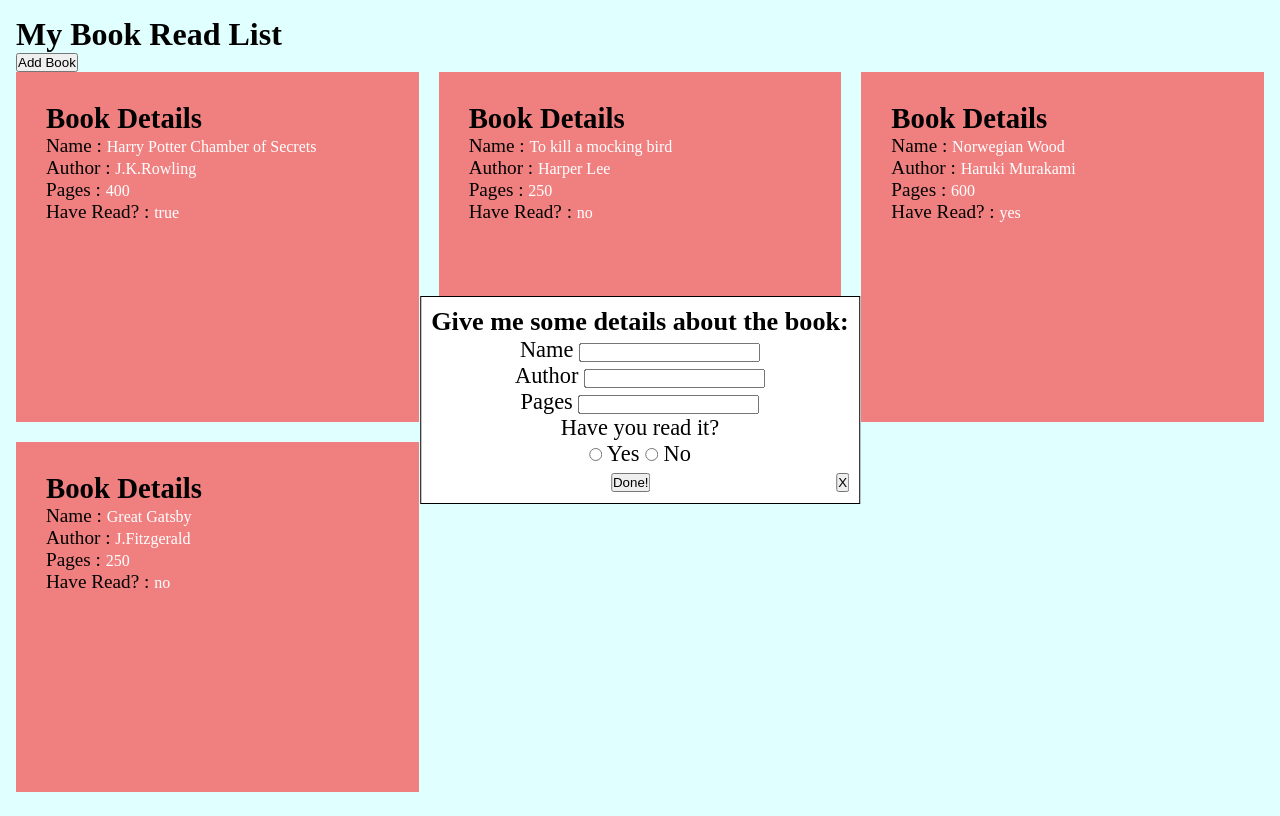
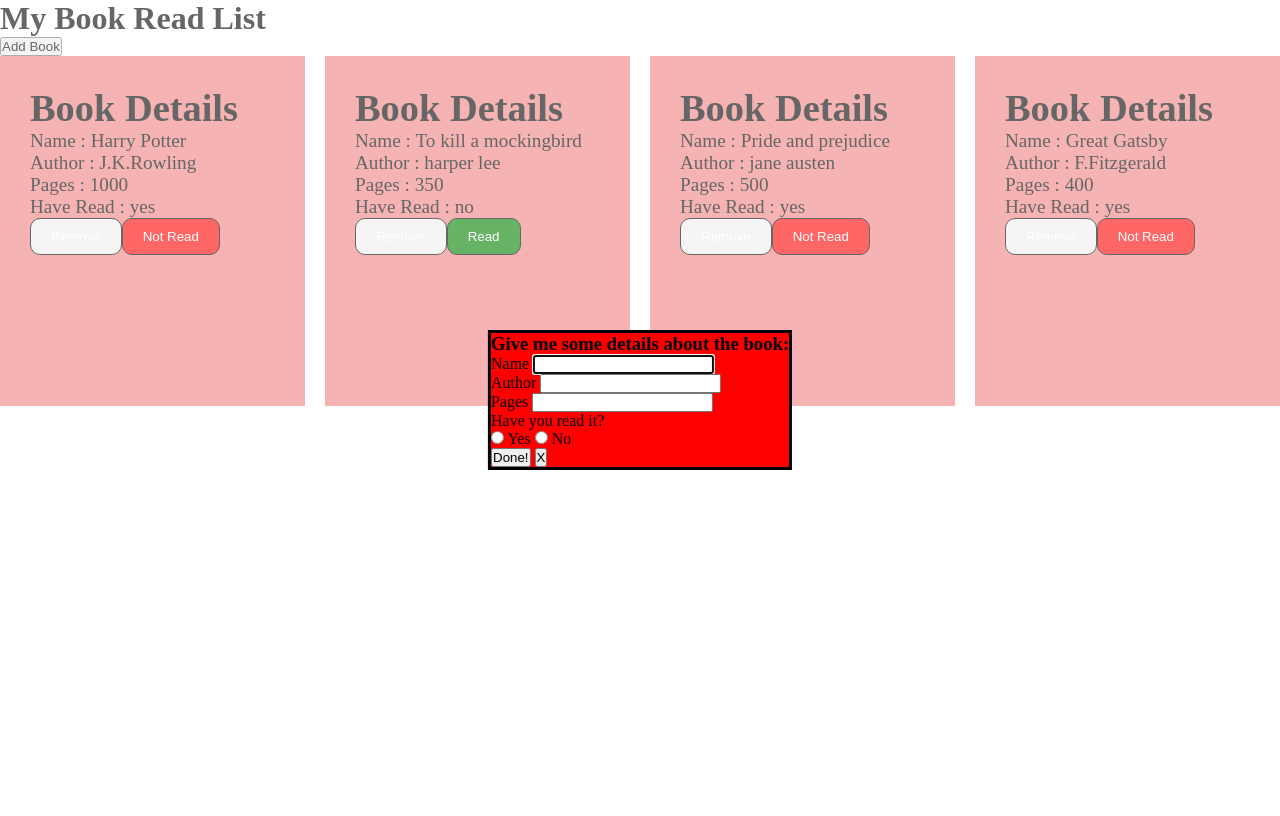
Before and after one commit to OmkarShipurkar1/Library, a plain HTML site: page index.html in a window 1280 px wide. Both pictures are taken after a click on the button "Add Book". Drawn offline with Linux system fonts and the light colour scheme.

Commit message:
design remaining

```diff
--- a/index.html
+++ b/index.html
@@ -7,39 +7,42 @@
     <title>MyBookReadList</title>
   </head>
   <body>
-    <div class="container">
 
     <h1>My Book Read List</h1>
-    <button class="addBtn">Add Book</button>
+    <button class="addBtn" onclick="dialog.showModal()">Add Book</button>
 
 
     <div class="bookShelf">
 
     </div>
 
-    <div class="modal hidden">
-      <form action="#">
+    <!-- <div class="modal hidden"> -->
+    <dialog class="myDialog">
+
+
+      <form method="dialog">
         <h3>Give me some details about the book:</h1>
         <label for="name">Name</label>
-        <input class="name" type="text" /><br />
+        <input class="name" name="name" type="text" /><br />
 
         <label for="author">Author</label>
-        <input class="author" type="text" /><br />
+        <input class="author" name="author" type="text" /><br />
         <label for="pages">Pages</label>
-        <input class="pages" type="number" /><br />
+        <input class="pages" name="pages" type="number" /><br />
         <label for="isRead">Have you read it?</label><br />
 
-        <input class="isread" type="radio" name="isread" value="yes" />
+
+        <input class="isread" type="radio" id="yes" name="isread" value="yes" />
         <label for="yes">Yes</label>
-        <input type="radio" class="isread" name="isread" value="no" />
+        <input type="radio" class="isread" id="no" name="isread" value="no" />
         <label for="no">No</label><br />
 
-        <button class="submit">Done!</button>
-        <button class="exit" onclick="closebook()">X</button>
+        <button class="take">Done!</button>
+        <button class="close" onclick="dialog.close()">X</button>
       </form>
 
-    </div>
-    </div>
+    </dialog>
+    <!-- </div> -->
     <script src="./script.js"></script>
   </body>
 </html>
--- a/script.js
+++ b/script.js
@@ -1,117 +1,150 @@
 // Variables
-
-// Buttons
-const addBtn = document.querySelector(".addBtn");
-const exitBtn = document.querySelector(".exit");
-const submit = document.querySelector(".submit");
-
-// userInputs
-const names = document.querySelector(".name");
-const author = document.querySelector(".author");
-const pages = document.querySelector(".pages");
-const isread = document.querySelector(".isread");
-
-// ELements
-const modal = document.querySelector(".modal");
 const bookShelf = document.querySelector(".bookShelf");
 
+// Array to store the BOOK object
 let myLibrary = [];
+let i = 0;
 
-function Book(name, author, pages, isread) {
+// TODO: BOOK Object
+function Book(name, author, pages, isRead) {
   this.name = name;
   this.author = author;
   this.pages = pages;
-  this.isread = isread;
+  this.isRead = isRead;
 
   this.showDetails = function () {
-    console.log(`Name : ${name}
-                  Author: ${author}
-                  Pages: ${pages}
-                  Have Read: ${isread}`);
+    console.log(`Name: ${this.name}`);
+    console.log(`Author: ${this.author}`);
+    console.log(`Pages: ${this.pages}`);
+    console.log(`Have Read: ${this.isRead}`);
   };
 }
 
-const book1 = new Book(
-  "Harry Potter Chamber of Secrets",
-  "J.K.Rowling",
-  400,
-  "true"
-);
+// Manual Dummy Book Data
+const book1 = new Book("Harry Potter", "J.K.Rowling", 1000, "yes");
+const book2 = new Book("To kill a mockingbird", "harper lee", 350, "no");
+const book3 = new Book("Pride and prejudice", "jane austen", 500, "yes");
+const book4 = new Book("Great Gatsby", "F.Fitzgerald", 400, "yes");
 
-const book2 = new Book("To kill a mocking bird", "Harper Lee", 250, "no");
-const book3 = new Book("Norwegian Wood", "Haruki Murakami", 600, "yes");
-const book4 = new Book("Great Gatsby", "J.Fitzgerald", 250, "no");
-
+// Adding the Manual Entries to the myLibrary Array
 myLibrary.push(book1);
 myLibrary.push(book2);
 myLibrary.push(book3);
 myLibrary.push(book4);
 
-addBtn.addEventListener("click", () => {
-  document.querySelector(".modal").classList.remove("hidden");
-});
+// TODO: Create Book Object prototype function
+Book.prototype.createBook = function () {
+  const div = document.createElement("div");
+  const h1 = document.createElement("h1");
 
-function closebook() {
-  document.querySelector(".modal").classList.add("hidden");
-}
+  h1.append("Book Details");
+  div.append(h1);
 
-function addBookToLibrary(Book) {
-  myLibrary.push(Book);
-}
+  const p = document.createElement("p");
+  p.append("Name : " + this.name);
+  const p1 = document.createElement("p");
+  p1.append("Author : " + this.author);
+  const p2 = document.createElement("p");
+  p2.append("Pages : " + this.pages);
+  const p3 = document.createElement("p");
+  p3.append("Have Read : " + this.isRead);
+  div.append(p, p1, p2, p3);
+  div.classList.add("book");
 
-// Display the book to the website
+  div.setAttribute("data-set", `${i}`);
+  i = i + 1;
 
-function createBook(name, author, pages, hasread) {
-  const book = document.createElement("div");
-  book.classList.add("book");
+  const deleteBtn = document.createElement("button");
+  deleteBtn.classList.add("delete");
+  deleteBtn.classList.add("buttons");
+  deleteBtn.append("Remove");
 
-  const h1 = document.createElement("h2");
-  h1.append("Book Details");
-  book.append(h1);
+  const statusBtn = document.createElement("button");
+  statusBtn.innerHTML = this.isRead === "yes" ? "Not Read" : "Read";
+  statusBtn.classList.add("buttons");
+  statusBtn.classList.add(this.isRead === "yes" ? "not-read" : "read");
 
-  const args = [...arguments];
-  const titles = ["Name", "Author", "Pages", "Have Read?"];
+  div.append(deleteBtn);
+  div.append(statusBtn);
+  bookShelf.append(div);
 
-  for (let i = 0; i < args.length; i++) {
-    const p = document.createElement("p");
-    p.append(titles[i] + " : ");
+  // Event Listeners
 
-    const span = document.createElement("span");
-    span.classList.add("listTitle");
-    span.append(args[i]);
-    p.append(span);
-    book.append(p);
-  }
+  deleteBtn.addEventListener("click", () => {
+    bookShelf.removeChild(div);
+  });
 
-  return book;
-}
+  statusBtn.addEventListener("click", () => {
+    if (statusBtn.innerHTML === "Read") {
+      statusBtn.innerHTML = "Not Read";
+      statusBtn.classList.toggle("read");
+      statusBtn.classList.toggle("not-read");
+      p3.innerHTML = "Have Read : yes";
+    } else {
+      statusBtn.innerHTML = "Read";
+      statusBtn.classList.toggle("read");
+      statusBtn.classList.toggle("not-read");
+      p3.innerHTML = "Have Read : no";
+    }
+  });
+};
 
-// Manually Displaying the Book Objects from the Array to the Website
-myLibrary.forEach((book) => {
-  const BookToDisplay = createBook(
-    book.name,
-    book.author,
-    book.pages,
-    book.isread
-  );
-  bookShelf.append(BookToDisplay);
-});
-
-// Storing the User INput in the BOOK Object
-submit.addEventListener("click", () => {
-  const BookToDisplay = createBook(
-    names.value,
-    author.value,
-    pages.value,
-    isread.value
-  );
-  bookShelf.append(BookToDisplay);
-});
-
-// Erasing of form after taking user input
-function eraseContents() {
+// Clear The User iNput
+function clear() {
   names.value = "";
   author.value = "";
   pages.value = "";
-  isread.value = "";
+  isRead = "";
+  noBtn.checked = false;
+  yesBtn.checked = false;
 }
+
+const dialog = document.querySelector("dialog");
+document.querySelector(".addBtn").addEventListener("click", () => {
+  dialog.showModal();
+});
+
+document.querySelector(".close").addEventListener("click", () => {
+  dialog.closeModal();
+});
+
+// TODO: Inserting user data in Book Object
+
+// user input variables
+const names = document.querySelector(".name");
+const author = document.querySelector(".author");
+const pages = document.querySelector(".pages");
+const noBtn = document.getElementById("no");
+const yesBtn = document.getElementById("yes");
+
+document.querySelector(".take").addEventListener("click", (event) => {
+  let isRead = noBtn.checked ? "no" : "yes";
+  if (names.value && author.value && pages.value) {
+    const bookx = new Book(names.value, author.value, pages.value, isRead);
+    myLibrary.push(bookx);
+    bookx.createBook();
+    clear();
+    dialog.closeModal();
+    event.preventDefault();
+  }
+});
+
+// Function to display all books
+function displayAllBooks() {
+  for (let i = 0; i < myLibrary.length; i++) {
+    myLibrary[i].createBook();
+  }
+}
+
+displayAllBooks();
+
+// Really wasted my 4 hours on this code  but got result only by adding 2 lines in the above code :(
+
+// for (let i = 0; i < myLibrary.length; i++) {
+//   deleteBtns[i].addEventListener("click", () => {
+//     let bookEl = document.querySelector(`.book[data-index="${i + 1}"]`);
+//     console.log(bookEl);
+//     console.log(i);
+//     bookShelf.removeChild(bookEl);
+//   });
+// }
--- a/styles.css
+++ b/styles.css
@@ -6,27 +6,19 @@
 
 body {
   height: 100vh;
-  background-color: lightcyan;
 }
 
 .container {
   margin: 1rem;
 }
 
-.modal {
-  background-color: white;
-  font-size: 1.4rem;
-  padding: 10px;
-  text-align: center;
-  border: 1px solid black;
-  position: absolute;
+dialog {
+  position: fixed;
+  top: 50%;
   left: 50%;
-  top: 50%;
   transform: translate(-50%, -50%);
-}
-
-.hidden {
-  display: none;
+  background-color: red;
+  backdrop-filter: blur(5px);
 }
 
 .exit {
@@ -59,3 +51,27 @@ body {
 .listElements {
   font-size: 1rem;
 }
+
+.buttons {
+  padding: 10px 20px;
+  border-radius: 10px;
+  border: 1px solid black;
+  color: white;
+}
+
+.read {
+  background-color: green;
+}
+
+.not-read {
+  background-color: red;
+}
+
+::backdrop {
+  background-image: linear-gradient(
+    45deg,
+    rgb(255, 255, 255),
+    rgb(255, 255, 255)
+  );
+  opacity: 0.4;
+}
```
